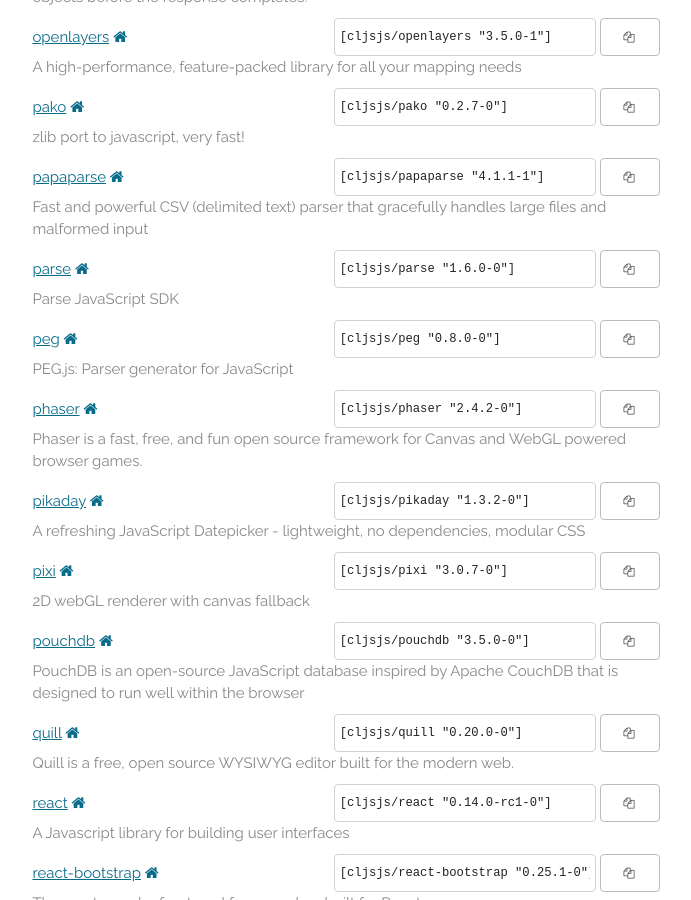
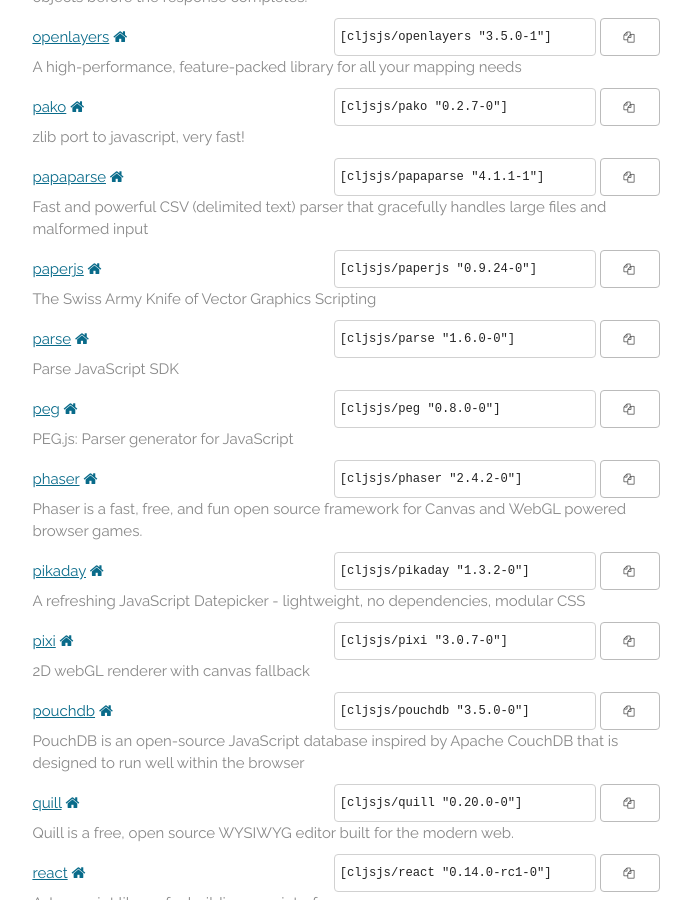
Before and after one commit to cljsjs/cljsjs.github.io, a Jekyll site: the page built from index.markdown, in a window 1280 px wide and 900 px high, scrolled down 5450 px. Shown: the whole window, without its empty margins (294-985 px from the left). Built offline with Jekyll 4.4.1, drawn with Linux system fonts in a browser that asks for light colours; nearby versions of some CDN libraries; comment, search, counter and statistics services are not loaded; some of the changed text lies outside the part shown.

Commit message:
Automatic update

```diff
--- a/_includes/packages.html
+++ b/_includes/packages.html
@@ -569,6 +569,15 @@
     <p class="description">Fast and powerful CSV (delimited text) parser that gracefully handles large files and malformed input</p>
   </li>
   <li>
+    <a href="https://clojars.org/cljsjs/paperjs">paperjs</a>
+    <a href="http://paperjs.org" target="new"><i class="fa fa-home"></i></a>
+    <span class="clojars">
+      <input type="text" value='[cljsjs/paperjs "0.9.24-0"]'/>
+      <button data-clipboard-text='[cljsjs/paperjs "0.9.24-0"]'><i class="fa fa-copy"></i></button>
+    </span>
+    <p class="description">The Swiss Army Knife of Vector Graphics Scripting</p>
+  </li>
+  <li>
     <a href="https://clojars.org/cljsjs/parse">parse</a>
     <a href="https://parse.com/" target="new"><i class="fa fa-home"></i></a>
     <span class="clojars">
@@ -743,8 +752,8 @@
     <a href="https://clojars.org/cljsjs/vega">vega</a>
     <a href="https://vega.github.io/" target="new"><i class="fa fa-home"></i></a>
     <span class="clojars">
-      <input type="text" value='[cljsjs/vega "2.0.0-0"]'/>
-      <button data-clipboard-text='[cljsjs/vega "2.0.0-0"]'><i class="fa fa-copy"></i></button>
+      <input type="text" value='[cljsjs/vega "2.2.4-0"]'/>
+      <button data-clipboard-text='[cljsjs/vega "2.2.4-0"]'><i class="fa fa-copy"></i></button>
     </span>
     <p class="description">Vega is a declarative format for creating, saving, and sharing visualization designs</p>
   </li>
@@ -767,6 +776,15 @@
     <p class="description">Dynamic, browser-based visualization library</p>
   </li>
   <li>
+    <a href="https://clojars.org/cljsjs/wad">wad</a>
+    <a href="http://www.codecur.io/us/songdemo" target="new"><i class="fa fa-home"></i></a>
+    <span class="clojars">
+      <input type="text" value='[cljsjs/wad "2.2.3-0"]'/>
+      <button data-clipboard-text='[cljsjs/wad "2.2.3-0"]'><i class="fa fa-copy"></i></button>
+    </span>
+    <p class="description">Web Audio DAW. Use the HTML5 Web Audio API for dynamic sound synthesis.</p>
+  </li>
+  <li>
     <a href="https://clojars.org/cljsjs/waypoints">waypoints</a>
     <a href="http://imakewebthings.com/waypoints/" target="new"><i class="fa fa-home"></i></a>
     <span class="clojars">
```
